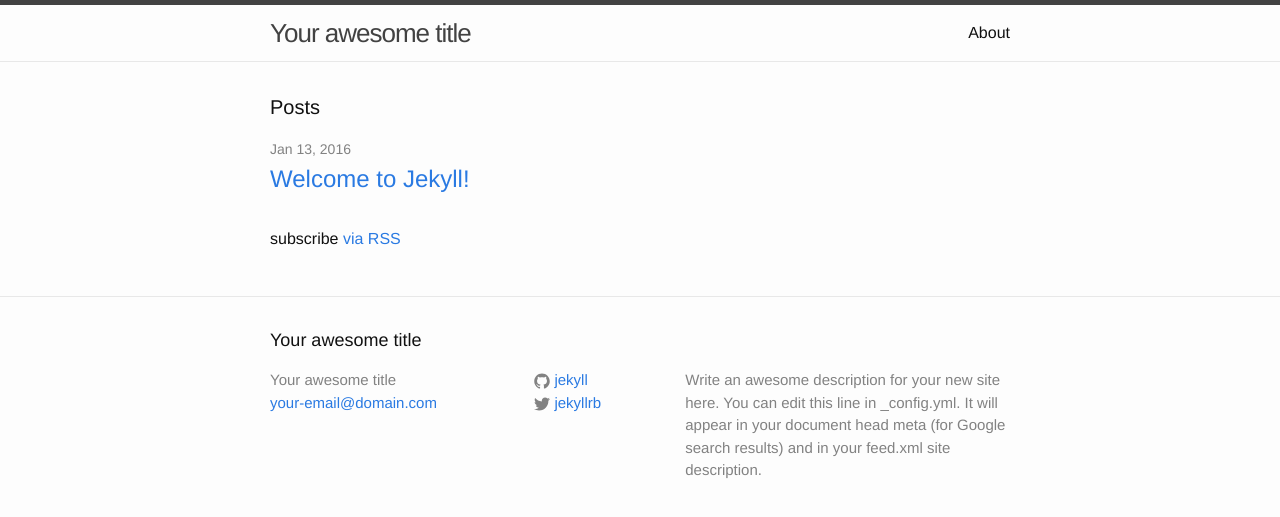
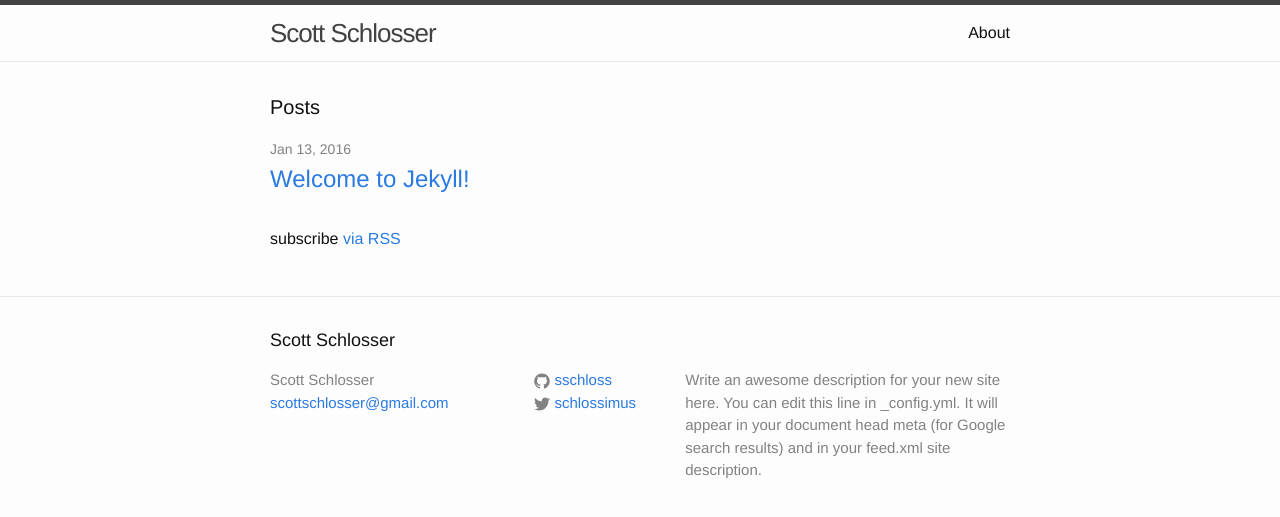
Before and after one commit to sschloss/sschloss.github.io, a Jekyll site: the page built from index.html, in a window 1280 px wide. Shown: the top 517 px of the page. Built offline with Jekyll 4.4.1, drawn with Linux system fonts in a browser that asks for light colours.

Commit message:
Setting my info in the default jekyll template

```diff
--- a/_config.yml
+++ b/_config.yml
@@ -6,16 +6,16 @@
 # 'jekyll serve'. If you change this file, please restart the server process.
 
 # Site settings
-title: Your awesome title
-email: your-email@domain.com
+title: Scott Schlosser
+email: scottschlosser@gmail.com
 description: > # this means to ignore newlines until "baseurl:"
   Write an awesome description for your new site here. You can edit this
   line in _config.yml. It will appear in your document head meta (for
   Google search results) and in your feed.xml site description.
 baseurl: "" # the subpath of your site, e.g. /blog
-url: "http://yourdomain.com" # the base hostname & protocol for your site
-twitter_username: jekyllrb
-github_username:  jekyll
+url: "http://sschloss.github.io" # the base hostname & protocol for your site
+twitter_username: schlossimus
+github_username:  sschloss
 
 # Build settings
 markdown: kramdown
```
